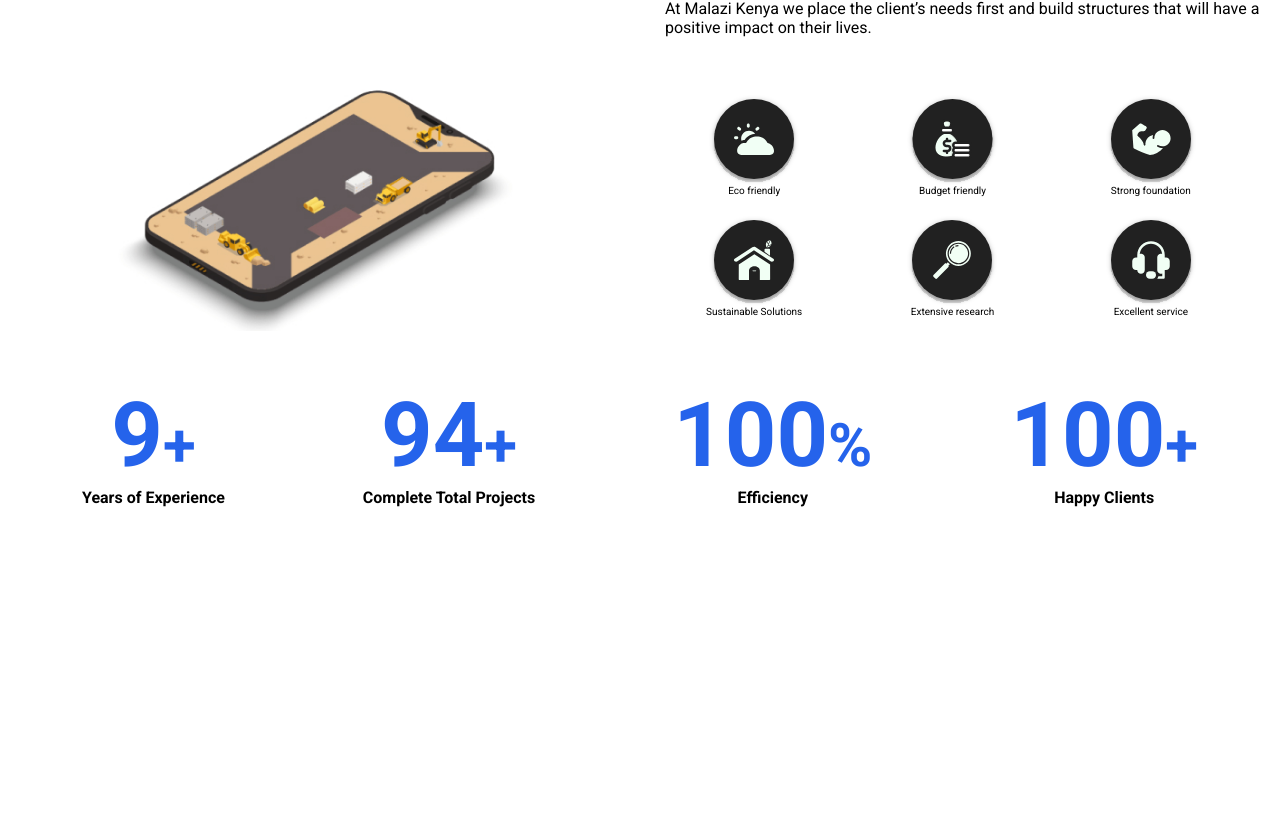
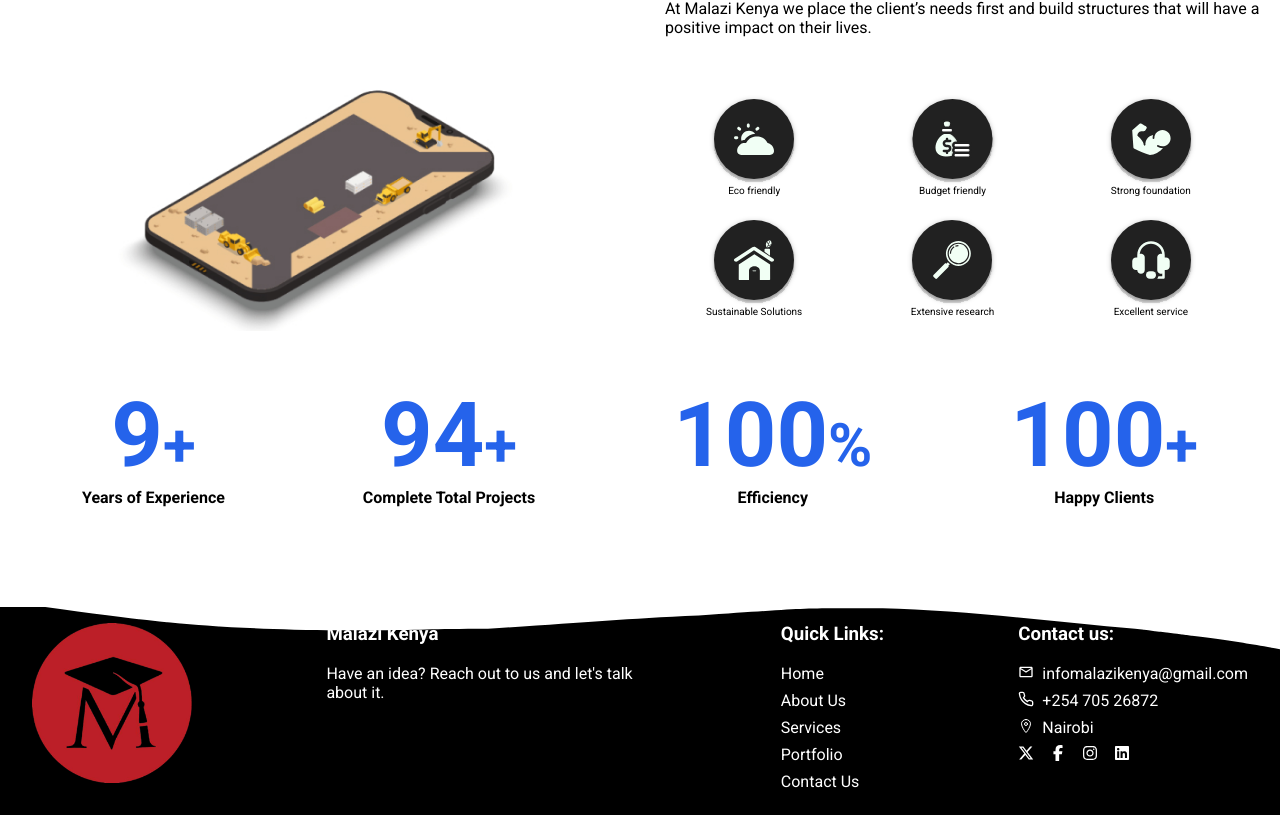
Before and after one commit to Mbuthiasakara1/Malazi-Kenya, a React (Vite) app: page / in a window 1280 px wide. Shown: the part 1991-2806 px from the top of the page. Before the commit the page ends 2566 px from the top, so only its background shows below. Built offline with nearby package versions, Linux system fonts and the light colour scheme.

Commit message:
Creates footer

```diff
--- a/src/App.jsx
+++ b/src/App.jsx
@@ -1,5 +1,6 @@
 
 import Description from "./components/Description"
+import Footer from "./components/Footer"
 import Hero from "./components/Hero"
 import Home from "./components/Home"
 import Navbar from "./components/Navbar"
@@ -10,7 +11,7 @@ const App = () => {
       <Hero />
       <Home />
       <Description/>
-
+      <Footer />
     </div>
   )
 }
--- a/src/components/Description.css
+++ b/src/components/Description.css
@@ -83,6 +83,7 @@
     flex-direction: column;
     justify-content: center;
     align-items: center;
+    margin-bottom: 2em;
 }
 .animated-styles p{
     font-weight: 700;
--- /dev/null
+++ b/src/components/Footer.css
@@ -0,0 +1,68 @@
+.footer{
+    display: flex;
+    /* background-color: black; */
+    color: #fff;
+    justify-content: space-between;
+    padding: 1em 2em;
+    position: relative;
+    overflow: hidden;
+}
+.footer-wave {
+    position: absolute;
+    top: -60px;
+    left: 0;
+    width: 100%;
+    z-index: 1;
+}
+.footer img,
+.footer-info,
+.quick-links,
+.footer-contact {
+  position: relative;
+  z-index: 2;
+}
+.footer img{
+    width: 10em;
+    height: 10em;
+}
+.footer-info{
+    width: 20em;
+}
+.footer-info h3{
+    margin-bottom: 1em;
+}
+.quick-links h3{
+    margin-bottom: 1em;
+}
+.quick-links ul{
+    list-style: none;
+}
+.quick-links ul li{
+    margin-bottom: .5em;
+}
+.quick-links ul li a{
+    text-decoration: none;
+    color: #fff;
+}
+.quick-links ul li a:hover{
+    color: #BC1F28;
+}
+.footer-contact h3{
+    margin-bottom: 1em;
+}
+.footer-contact p{
+    display: flex;
+    gap: .5em;
+    margin-bottom:.5em;
+}
+.footer-contact a{
+    color: #fff;
+    text-decoration: none;
+}
+.footer-contact a:hover{
+    color: #BC1F28;
+}
+.socials{
+    display: flex;
+    gap: 1em;
+}
--- /dev/null
+++ b/src/components/Footer.jsx
@@ -0,0 +1,60 @@
+import React from 'react'
+import './Footer.css'
+import { Link } from 'react-router-dom'
+import { MdOutlineEmail } from "react-icons/md";
+import { FiPhone } from "react-icons/fi";
+import { IoLocationOutline } from "react-icons/io5";
+import { FaXTwitter, FaFacebookF, FaInstagram, FaLinkedin } from "react-icons/fa6";
+
+function Footer() {
+  return (
+    <div className='footer'>
+         <svg
+        className="footer-wave"
+        xmlns="http://www.w3.org/2000/svg"
+        viewBox="0 0 1440 320"
+      >
+        <path
+          fill="#000000"
+          fillOpacity="1"
+          d="M 0 160 L 1 61 C 156 83 219 90 331 93 C 476 95 460 92 549 92 C 657 85 696 81 786 77 C 923 68 890 69 993 69 C 1082 71 1188 84 1277 92 C 1368 103 1385 105 1440 115 L 1440 160 L 1440 320 L 1400 320 C 1360 320 1280 320 1200 320 C 1120 320 1040 320 960 320 C 880 320 800 320 720 320 C 640 320 560 320 480 320 C 400 320 320 320 240 320 C 160 320 80 320 40 320 L 0 320 ZM 0 160 L -1 60 C 156 83 219 90 331 93 C 476 95 460 92 549 92 C 657 85 696 81 786 77 C 923 68 890 69 993 69 C 1082 71 1188 84 1277 92 C 1368 103 1385 105 1443 118 L 1442 161 L 1440 320 L 1400 320 C 1360 320 1280 320 1200 320 C 1120 320 1040 320 960 320 C 880 320 800 320 720 320 C 640 320 560 320 480 320 C 400 320 320 320 240 320 C 160 320 80 320 40 320 L 0 320 Z"
+        ></path>
+      </svg>
+        <img
+            src='images/no-background.png'
+            alt='Logo'
+            className='footer-logo'
+        />
+        <div className='footer-info'>
+            <h3>Malazi Kenya</h3>
+            <p>
+                Have an idea? Reach out to us and let's talk about it.
+            </p>
+        </div>
+        <div className='quick-links'>
+            <h3>Quick Links:</h3>
+            <ul>
+                <li><Link>Home</Link></li>
+                <li><Link>About Us</Link></li>
+                <li><Link>Services</Link></li>
+                <li><Link>Portfolio</Link></li>
+                <li><Link>Contact Us</Link></li>
+            </ul>
+        </div>
+        <div className='footer-contact'>
+            <h3>Contact us:</h3>
+            <p><MdOutlineEmail /><Link to='mailto:'>infomalazikenya@gmail.com</Link></p>
+            <p><FiPhone /><Link to='tel:'>+254 705 26872</Link></p>
+            <p><IoLocationOutline />Nairobi</p>
+            <div className='socials'>
+            <FaXTwitter />
+            <FaFacebookF />
+            <FaInstagram />
+            <FaLinkedin />
+            </div>
+        </div>
+    </div>
+  )
+}
+
+export default Footer
--- a/src/pages/About.css
+++ b/src/pages/About.css
@@ -89,7 +89,7 @@
     align-items: center;
     width: 40%;
     height: 4em;
-    border: 1px solid black;
+    border: 1px solid #dbd3d3;
     border-radius: .5em;
     padding: 1em 1em;
     gap: 1em;
```
Also changed, not shown: src/components/Routes.jsx (+4 -5 lines).
